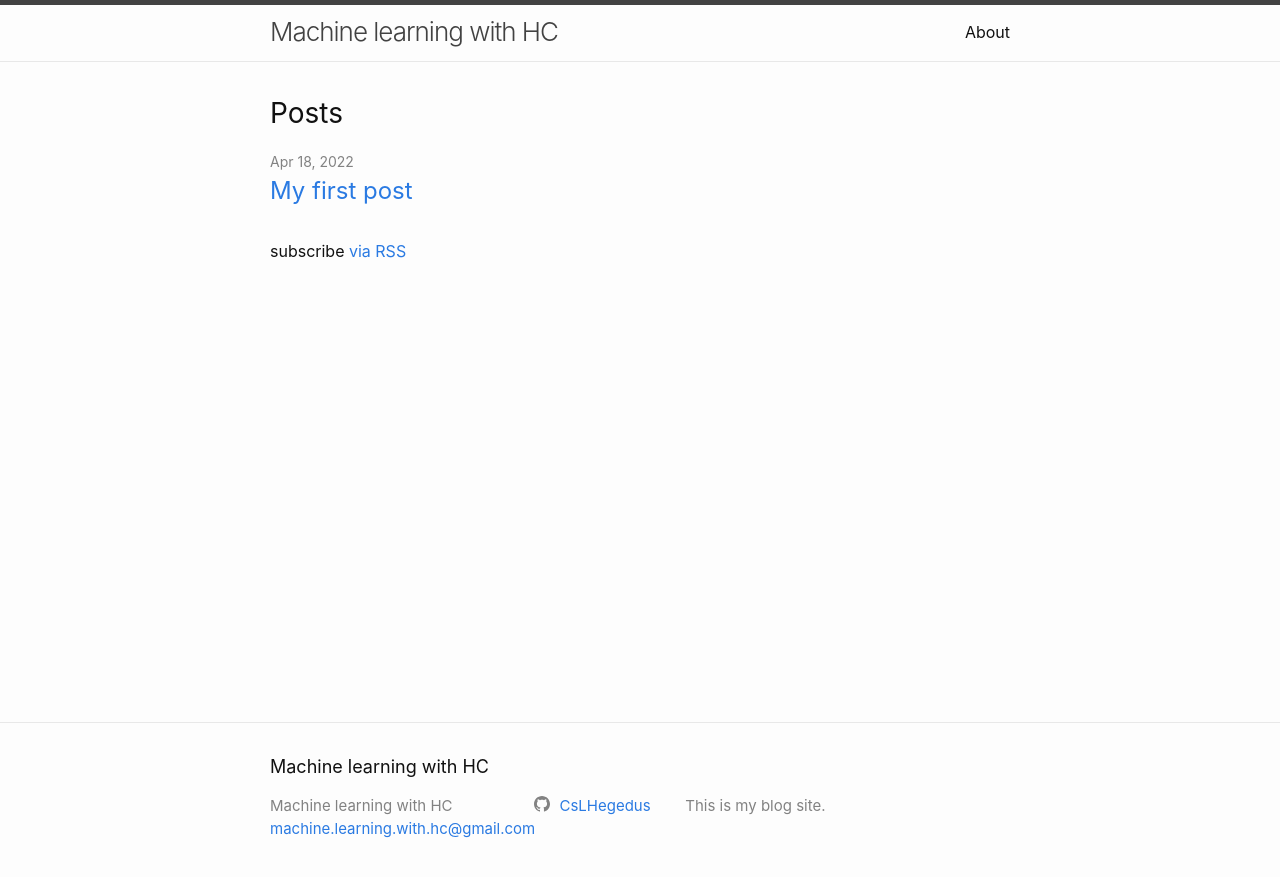
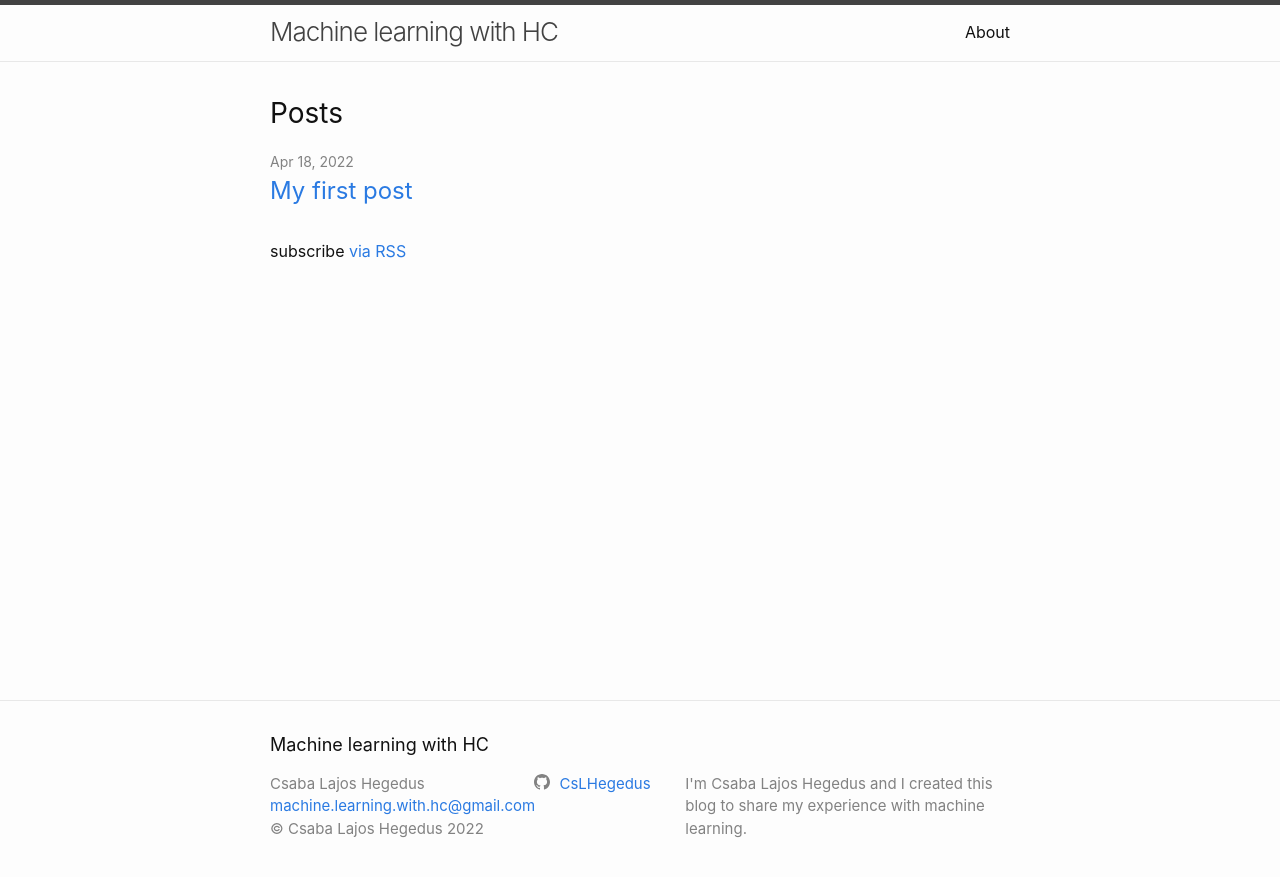
Before and after one commit to MrHegedus/my-blog, a Jekyll site: the page built from index.markdown, in a window 1280 px wide. Shown: the top 877 px of the page. Built offline with Jekyll 4.4.1, drawn with Linux system fonts in a browser that asks for light colours.

Commit message:
added copyright and a bugfix

```diff
--- a/_config.yml
+++ b/_config.yml
@@ -21,11 +21,17 @@
 title: Machine learning with HC
 email: machine.learning.with.hc@gmail.com
 description: >- # this means to ignore newlines until "baseurl:"
-  This is my blog site.
+  I'm Csaba Lajos Hegedus and I created this blog to share my experience with machine learning.
 baseurl: "/my-blog" # the subpath of your site, e.g. /blog
 url: "cslhegedus.github.io" # the base hostname & protocol for your site, e.g. http://example.com
 twitter_username:
 github_username:  CsLHegedus
+
+# field that the minima uses, but not defaulted
+author: Csaba Lajos Hegedus
+
+# new fields not defaulted with jekyll -new minima ignore_theme_config:
+copyright: Csaba Lajos Hegedus
 
 # Remove minima theme, as it is a regular theme from now
 # Build settings
--- a/_includes/footer.html
+++ b/_includes/footer.html
@@ -18,6 +18,9 @@
               {%- if site.email -%}
               <li><a class="u-email" href="mailto:{{ site.email }}">{{ site.email }}</a></li>
               {%- endif -%}
+              {%- if site.copyright -%}
+              <li>&copy; {{ site.copyright}} {{ 'now' | date: "%Y"}}</li>
+              {%- endif -%}
           </ul>
       </div>
 
```
Lines whose indentation alone changed are shown as unchanged.
